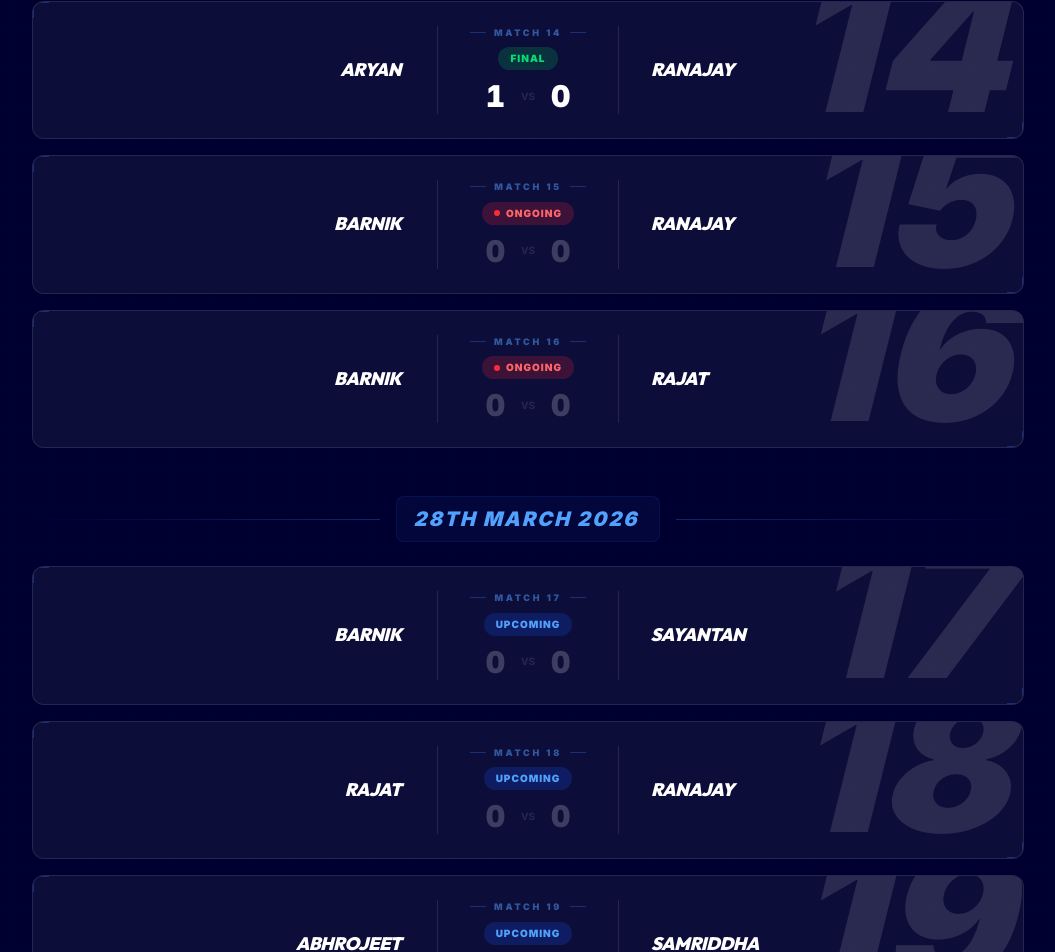
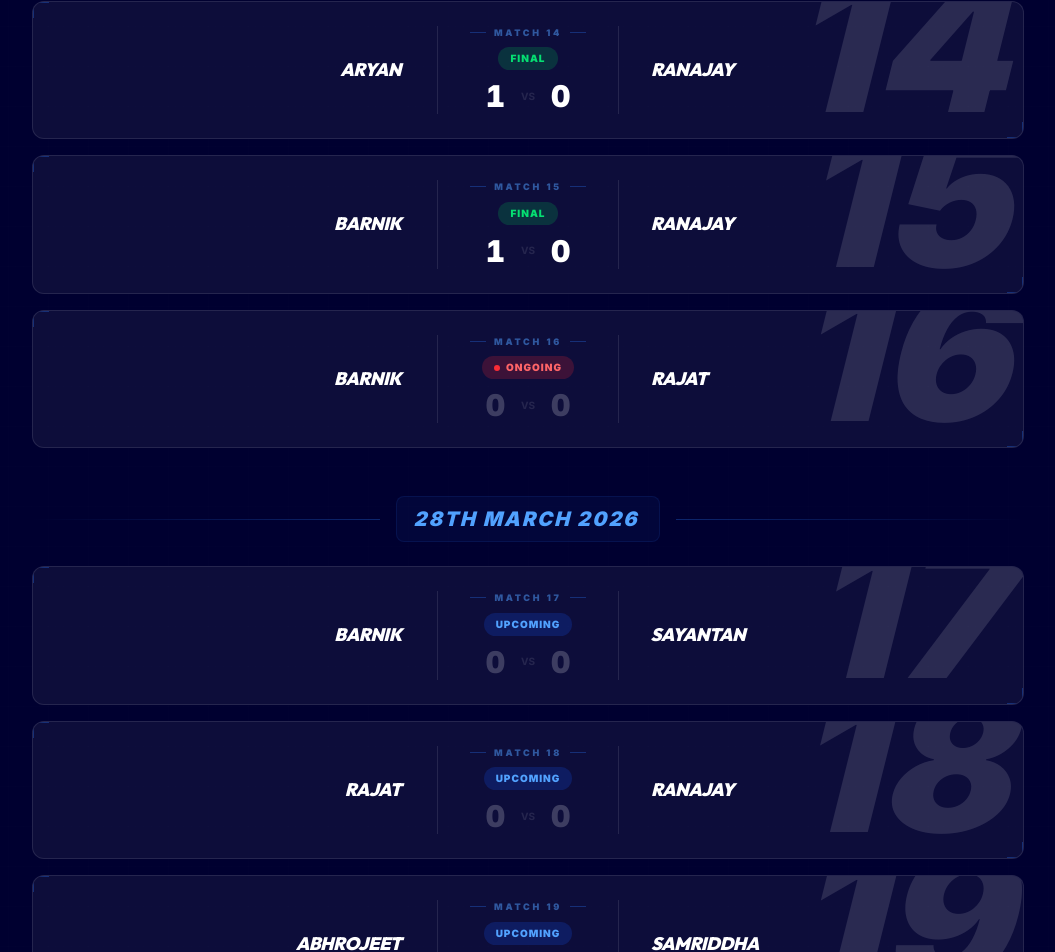
Before and after one commit to barnikbhai2007/uxl, a React (Vite) app: page / in a window 1280 px wide. Shown: the part 2654-3606 px from the top of the page, without its empty margins (112-1167 px from the left). Built offline with nearby package versions, Linux system fonts and the light colour scheme.

Commit message:
feat: Add RANAJAY vs BARNIK match data
Populates fixture details and corresponding news post for the RANAJAY vs BARNIK match. Updates match count in the general tournament status news item.

```diff
--- a/src/App.tsx
+++ b/src/App.tsx
@@ -98,6 +98,11 @@ const getMatchesFromSchedule = (teams: Team[]): Match[] => {
         ];
         homeStats = { shots: 0, shotsOnTarget: 0, possession: 40, passAccuracy: 60, fouls: 0, offsides: 0 };
         awayStats = { shots: 12, shotsOnTarget: 12, possession: 60, passAccuracy: 90, fouls: 1, offsides: 0 };
+      } else if (sm.home === "RANAJAY" && sm.away === "BARNIK") {
+        homeScore = 0; awayScore = 1; status = 'finished';
+        awayScorers = [{ playerName: 'Al Owairan', goals: 1 }];
+        homeStats = { shots: 2, shotsOnTarget: 2, possession: 37, passAccuracy: 78, fouls: 0, offsides: 0 };
+        awayStats = { shots: 2, shotsOnTarget: 2, possession: 63, passAccuracy: 90, fouls: 0, offsides: 0 };
       }
     }
 
@@ -209,6 +214,13 @@ const calculateStats = (teams: Team[], matches: Match[]): PlayerGoalStats[] => {
 
 const NEWS_POSTS = [
   {
+    id: 17,
+    title: "BARNIK EDGES OUT RANAJOY",
+    excerpt: "In a tight tactical battle, Barnik (brokenaqua) secures a 1-0 victory over Ranajoy Bhowmik (GamerR) thanks to a 52nd-minute goal from Al Owairan.",
+    date: "27th March 2026",
+    category: "MATCH REPORT"
+  },
+  {
     id: 16,
     title: "ANIMESH OBLITERATES SAYANTAN",
     excerpt: "In a historic Matchday 1 performance, Animesh secures an 8-0 victory over Sayantan Paul. C. Ronaldo was unstoppable, netting four goals.",
@@ -273,8 +285,8 @@ const NEWS_POSTS = [
   },
   {
     id: 4,
-    title: "MATCHDAY 1: 13/16 COMPLETED",
-    excerpt: "The tournament is in full swing with 13 matches completed. 3 more high-stakes fixtures remain for today.",
+    title: "MATCHDAY 1: 14/16 COMPLETED",
+    excerpt: "The tournament is in full swing with 14 matches completed. Only 2 more high-stakes fixtures remain for today.",
     date: "27th March 2026",
     category: "TOURNAMENT STATUS"
   },
```
